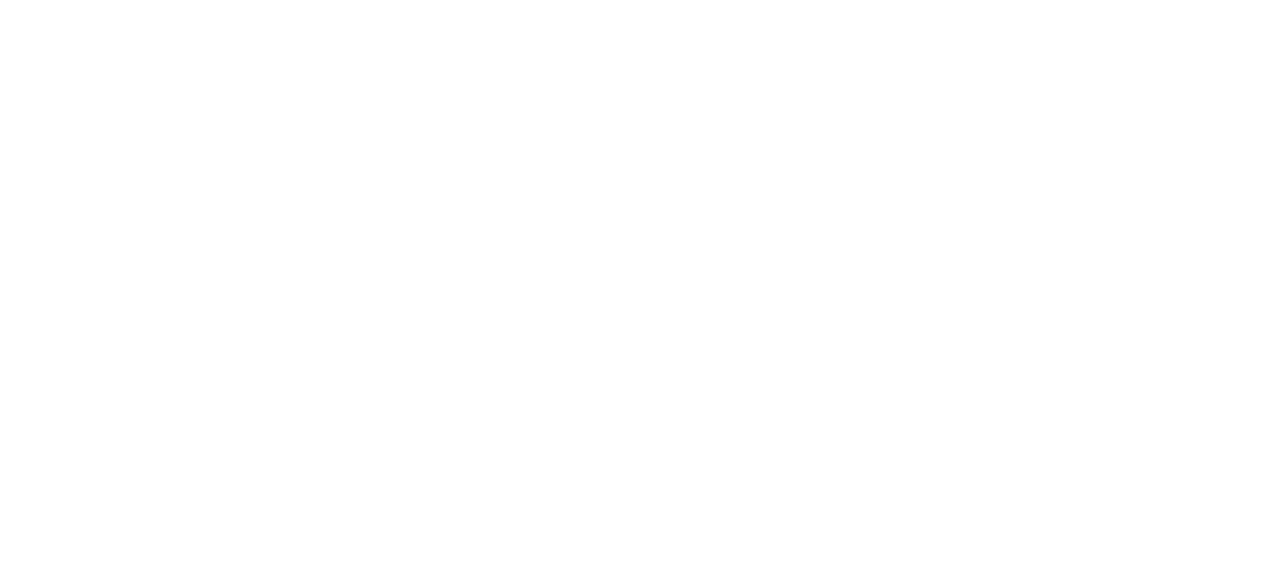
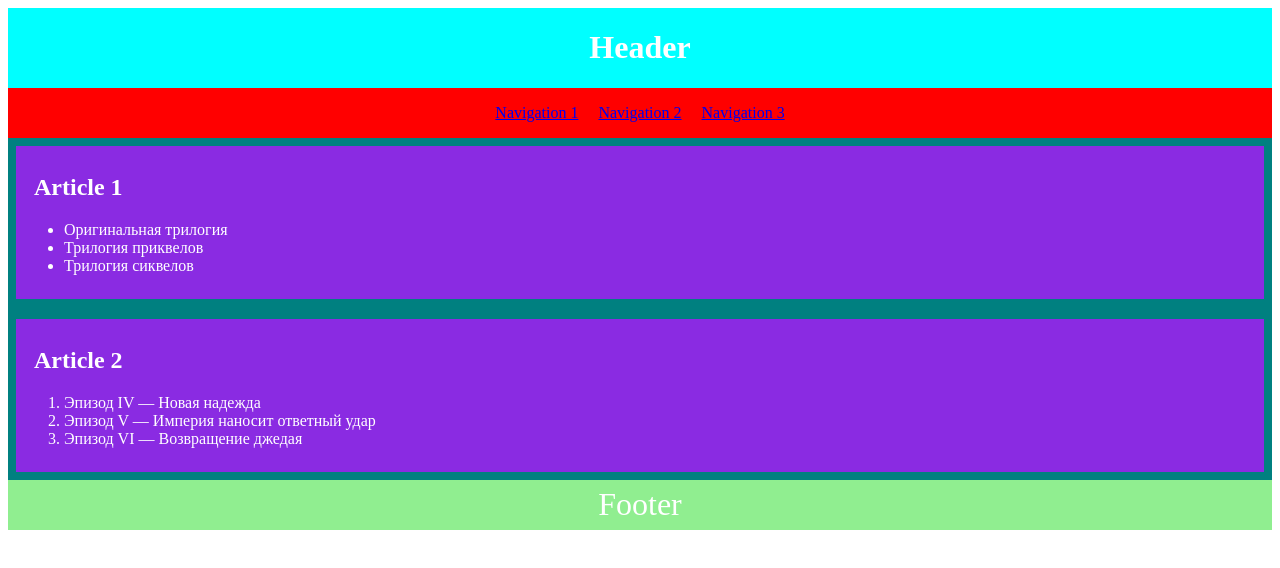
Before and after one commit to js-tasks-ru/htmlcss-20220519_mivanova, a website: page 02-dz0/01-semantic-mockup/solution.html in a window 1280 px wide. Drawn offline with Linux system fonts and the light colour scheme.

Commit message:
Semantic page markup

```diff
--- a/02-dz0/01-semantic-mockup/solution.html
+++ b/02-dz0/01-semantic-mockup/solution.html
@@ -1,4 +1,87 @@
 <!DOCTYPE html>
 <html lang="ru">
-    <!-- Ваше решение -->
+    <head>
+        <meta http-equiv="Content-Type" content="text/html; charset=utf-8">
+        <style>
+            body {
+                color: white;
+            }
+            header {
+             background-color: aqua;
+             text-align: center;
+             overflow: hidden;
+            }
+            nav {
+             background-color: red;
+             height: 50px;
+             display: flex;
+             align-items: center;
+             justify-content: center;
+             gap: 20px;
+            }
+            main {
+             background-color: teal;
+             padding: 8px;
+            }
+            article {
+             background-color: blueviolet;
+             padding: 8px;
+            }
+            article:last-child {
+                margin-top: 20px;
+            }
+            h2 {
+                padding-left: 10px;
+            }
+            footer {
+             background-color: lightgreen;
+             height: 50px;
+             font-size: 2em;;
+             display: flex;
+             align-items: center;
+             justify-content: center;
+            }
+           </style>
+    </head>
+    <body>
+        <header>
+            <h1>Header</h1>
+            <nav>
+                <a href="#">Navigation 1</a>
+                <a href="#">Navigation 2</a>
+                <a href="#">Navigation 3</a>
+            </nav>
+        </header>
+        <main>
+            <article>
+                <h2>Article 1</h2>
+                <ul>
+                    <li>
+                        Оригинальная трилогия
+                    </li>
+                    <li>
+                        Трилогия приквелов
+                    </li>
+                    <li>
+                        Трилогия сиквелов
+                    </li>
+                </ul>
+            </article>
+            <article>
+                <h2>Article 2</h2>
+                <ol>
+                    <li>
+                        Эпизод IV — Новая надежда
+                    </li>
+                    <li>
+                        Эпизод V — Империя наносит ответный удар
+                    </li>
+                    <li>
+                        Эпизод VI — Возвращение джедая
+                    </li>
+                </ul>
+            </article>
+        </main>
+        <footer>Footer</footer>
+    </body>
 </html>
```
